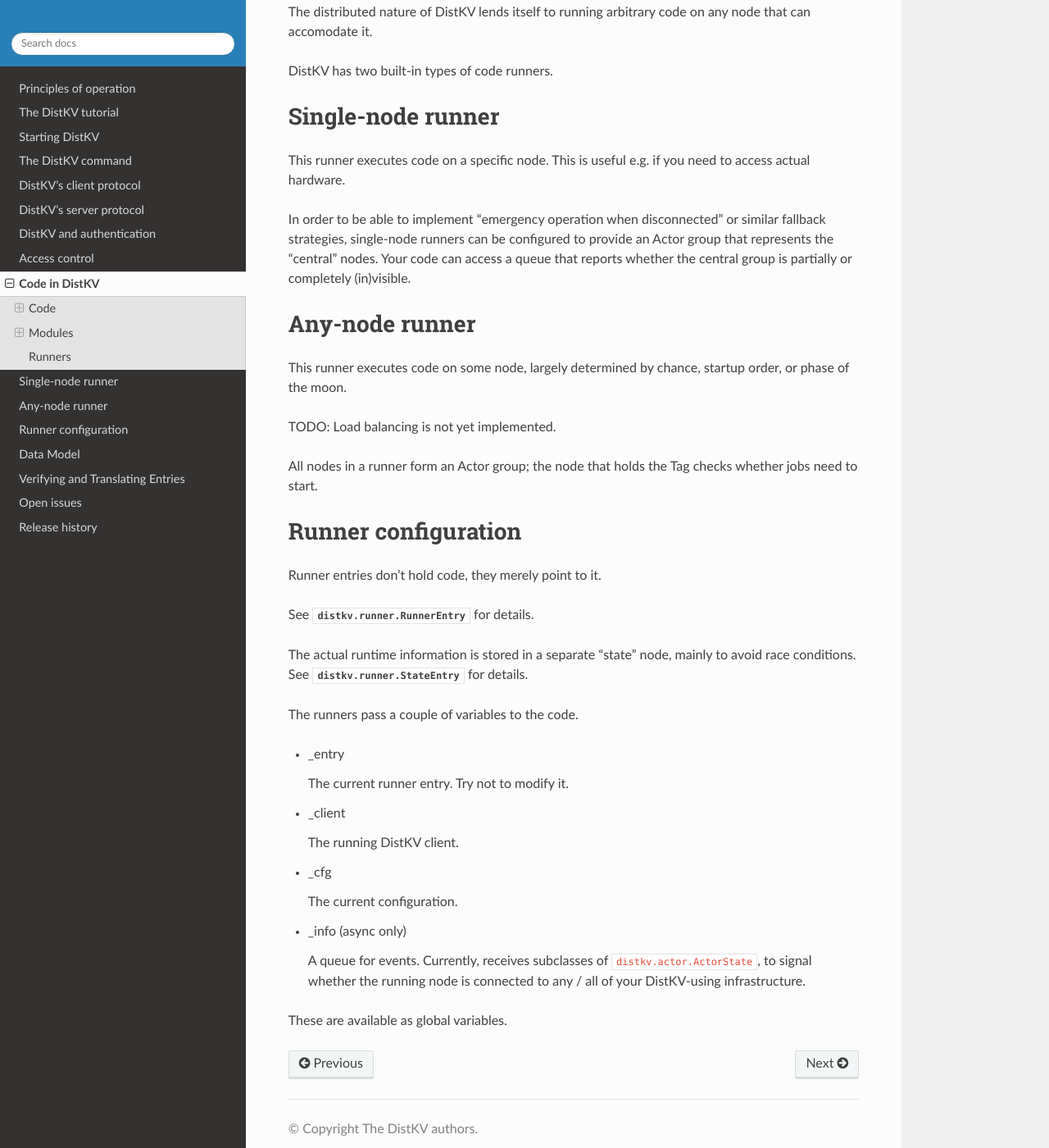
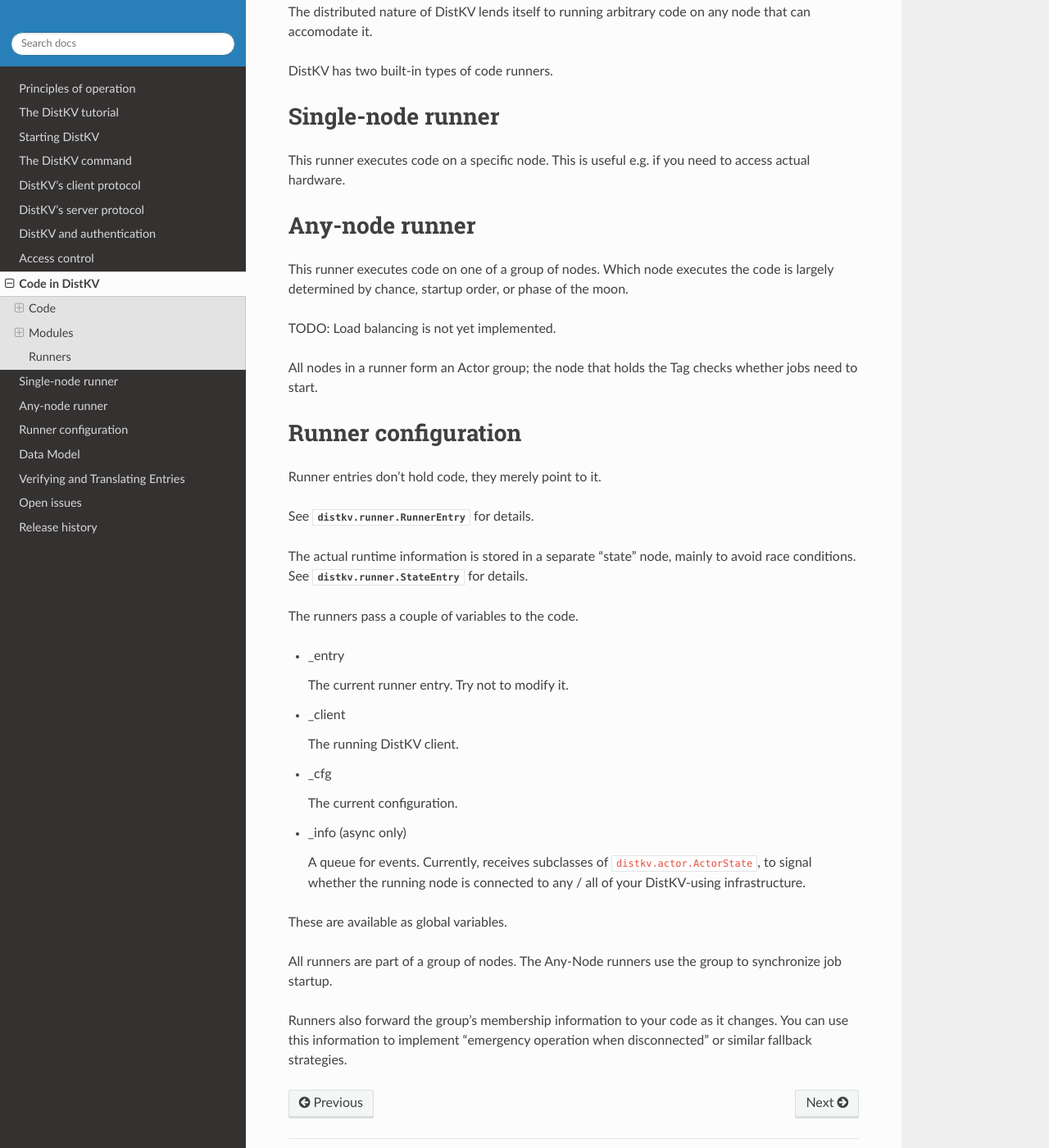
Before and after one commit to M-o-a-T/moat-kv, a Sphinx documentation site: the page built from docs/source/code.rst, in a window 1280 px wide and 1400 px high, scrolled down 1590 px. Shown: the whole window at 82% size. Built offline with Sphinx 7.4.7 and the Read the Docs theme 2.0.0, drawn with Linux system fonts in a browser that asks for light colours; cross-references to code outside the pages are shown as plain code.

Commit message:
Refactor runners
Runners are now always stored below their group.
Thus multiple groups may seamlessly coexist.

TODO fix the all-memebrs-are-online test

```diff
--- a/docs/source/TODO.rst
+++ b/docs/source/TODO.rst
@@ -56,4 +56,4 @@ Open issues
 
 * errors: add a web service to monitor them?
 
-* Runner: reorg config, add some sort of "group" argument
+* Runner: store the number of active group members / actor config in the group
--- a/docs/source/code.rst
+++ b/docs/source/code.rst
@@ -94,18 +94,13 @@ Single-node runner
 This runner executes code on a specific node. This is useful e.g. if you
 need to access actual hardware.
 
-In order to be able to implement "emergency operation when disconnected" or
-similar fallback strategies, single-node runners can be configured to
-provide an Actor group that represents the "central" nodes. Your code can
-access a queue that reports whether the central group is partially or
-completely (in)visible.
-
 ===============
 Any-node runner
 ===============
 
-This runner executes code on some node, largely determined by chance,
-startup order, or phase of the moon.
+This runner executes code on one of a group of nodes. Which node executes
+the code is largely determined by chance, startup order, or phase of the
+moon.
 
 TODO: Load balancing is not yet implemented.
 
@@ -147,3 +142,13 @@ The runners pass a couple of variables to the code.
   connected to any / all of your DistKV-using infrastructure.
 
 These are available as global variables.
+
+Node Groups
+===========
+
+All runners are part of a group of nodes. The Any-Node runners use the
+group to synchronize job startup.
+
+Runners also forward the group's membership information to your code as it
+changes. You can use this information to implement "emergency operation
+when disconnected" or similar fallback strategies.
```
Also changed, not shown: 4 other files.
